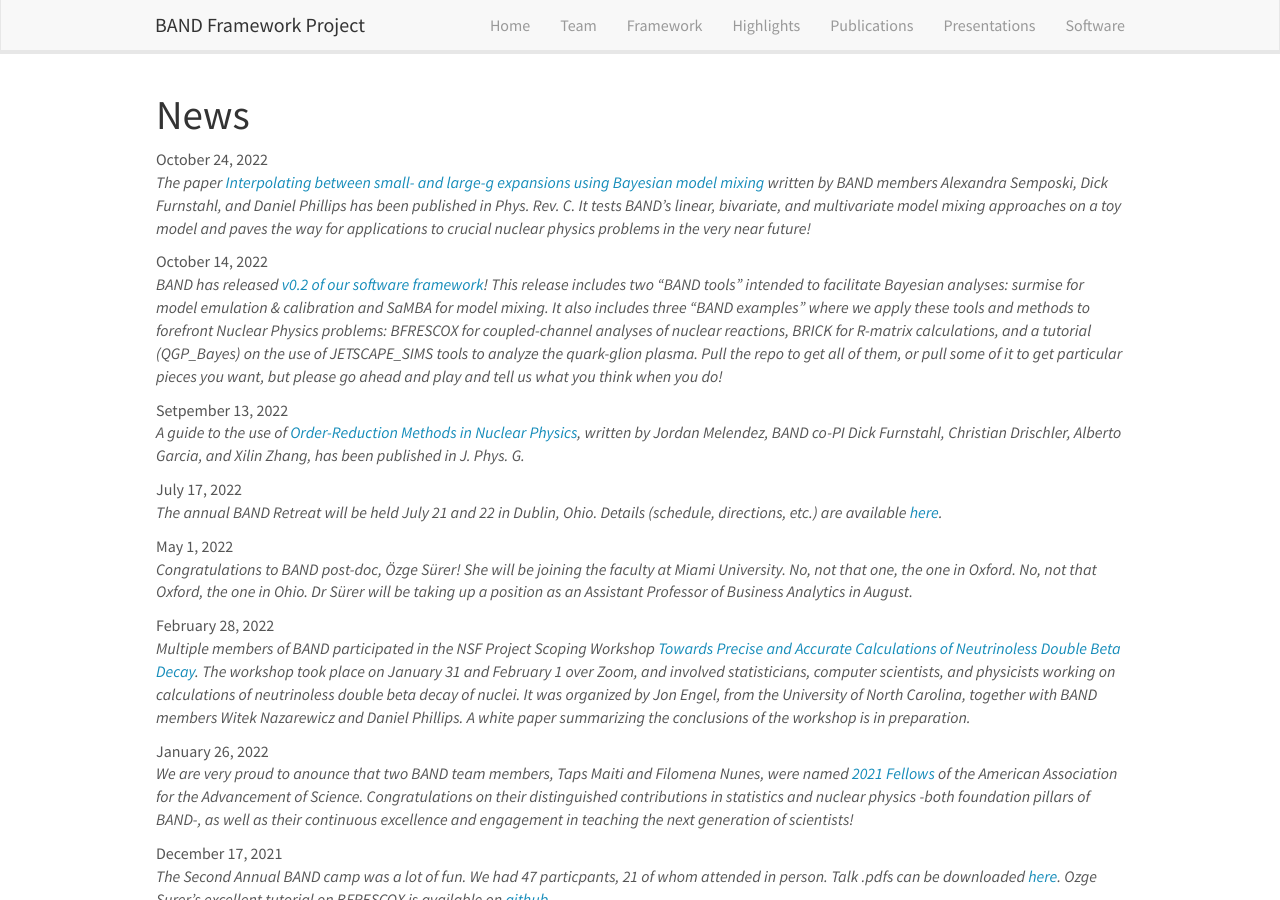
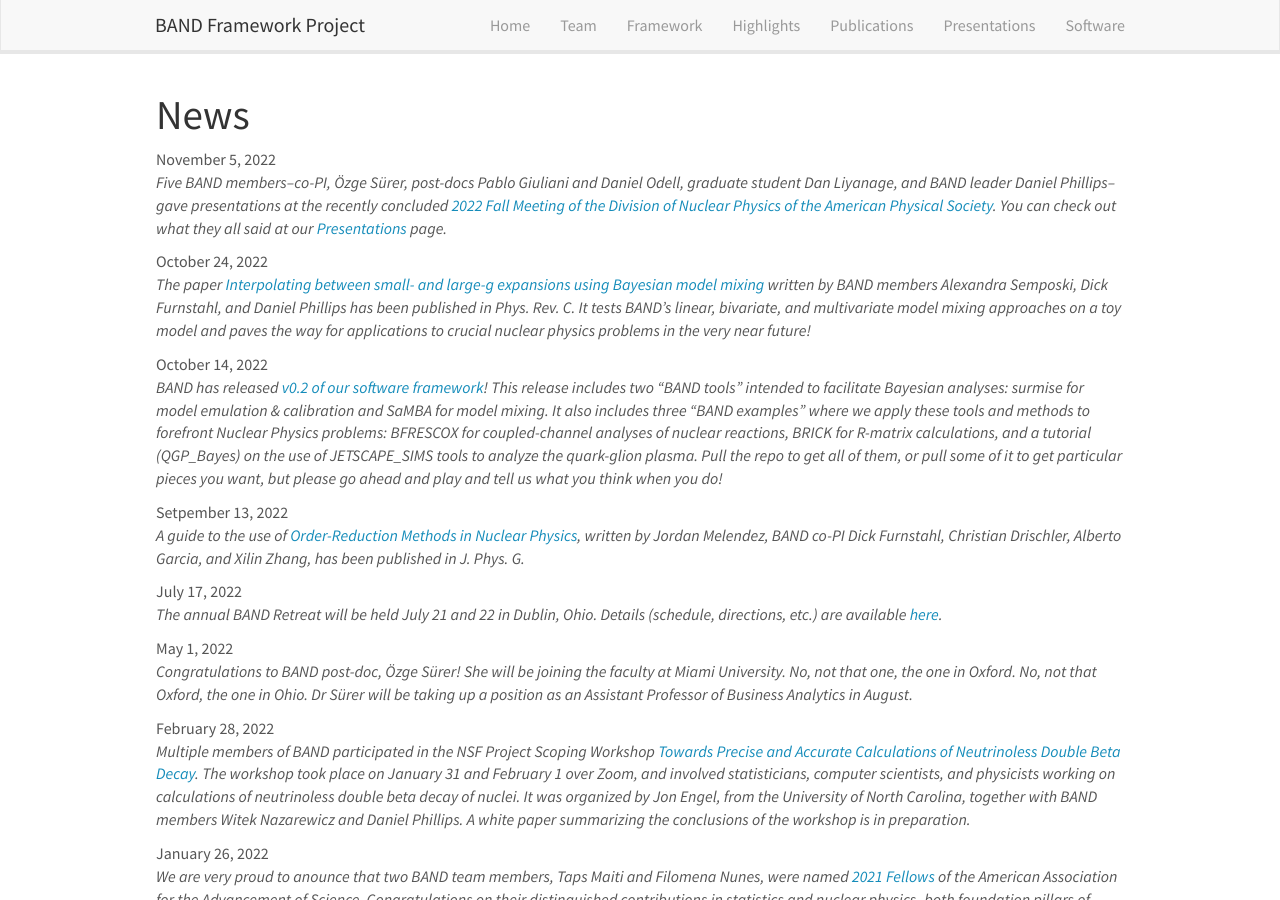
Before and after one commit to bandframework/bandframework.github.io, a Jekyll site: the page built from _pages/allnews.md, in a window 1280 px wide and 900 px high. Built offline with Jekyll 4.4.1, drawn with Linux system fonts in a browser that asks for light colours; nearby versions of some CDN libraries.

Commit message:
News item on DNP meeting BAND presentations

```diff
--- a/_data/news.yml
+++ b/_data/news.yml
@@ -1,6 +1,12 @@
+- date: November 5, 2022
+  headline: >
+     Five BAND members–co-PI, Özge Sürer, post-docs Pablo Giuliani and Daniel Odell, graduate student Dan Liyanage, and BAND leader Daniel Phillips–gave
+     presentations at the recently concluded <a href="https://tigers.phys.lsu.edu/dnp2022/overview.html">2022 Fall Meeting of the Division of Nuclear Physics
+     of the American Physical Society</a>. You can check out what they all said at our <a href="https://bandframework.github.io/presentations/">Presentations</a> page.
+
 - date: October 24, 2022
   headline: >
-     The paper <a href="https://journals.aps.org/prc/abstract/10.1103/PhysRevC.106.044002">Interpolating between small- and large-g expansions using Bayesian model mixing</a> written by BAND members Alexandra Semposki, Dick Furnstahl, and Daniel Phillips has been published in Phys. Rev. C. It tests BAND's linear, bivariate, and multivariate model mixing approaches on a toy model and paves the way for applications to crucial nuclear physics problems in the very near future!
+     The paper <a href="https://journals.aps.org/prc/abstract/10.1103/PhysRevC.106.044002">Interpolating between small- and large-g expansions using      Bayesian model mixing</a> written by BAND members Alexandra Semposki, Dick Furnstahl, and Daniel Phillips has been published in Phys. Rev. C. It tests BAND's linear, bivariate, and multivariate model mixing approaches on a toy model and paves the way for applications to crucial nuclear physics problems in the very near future!
 
 - date: October 14, 2022
   headline: >
```
